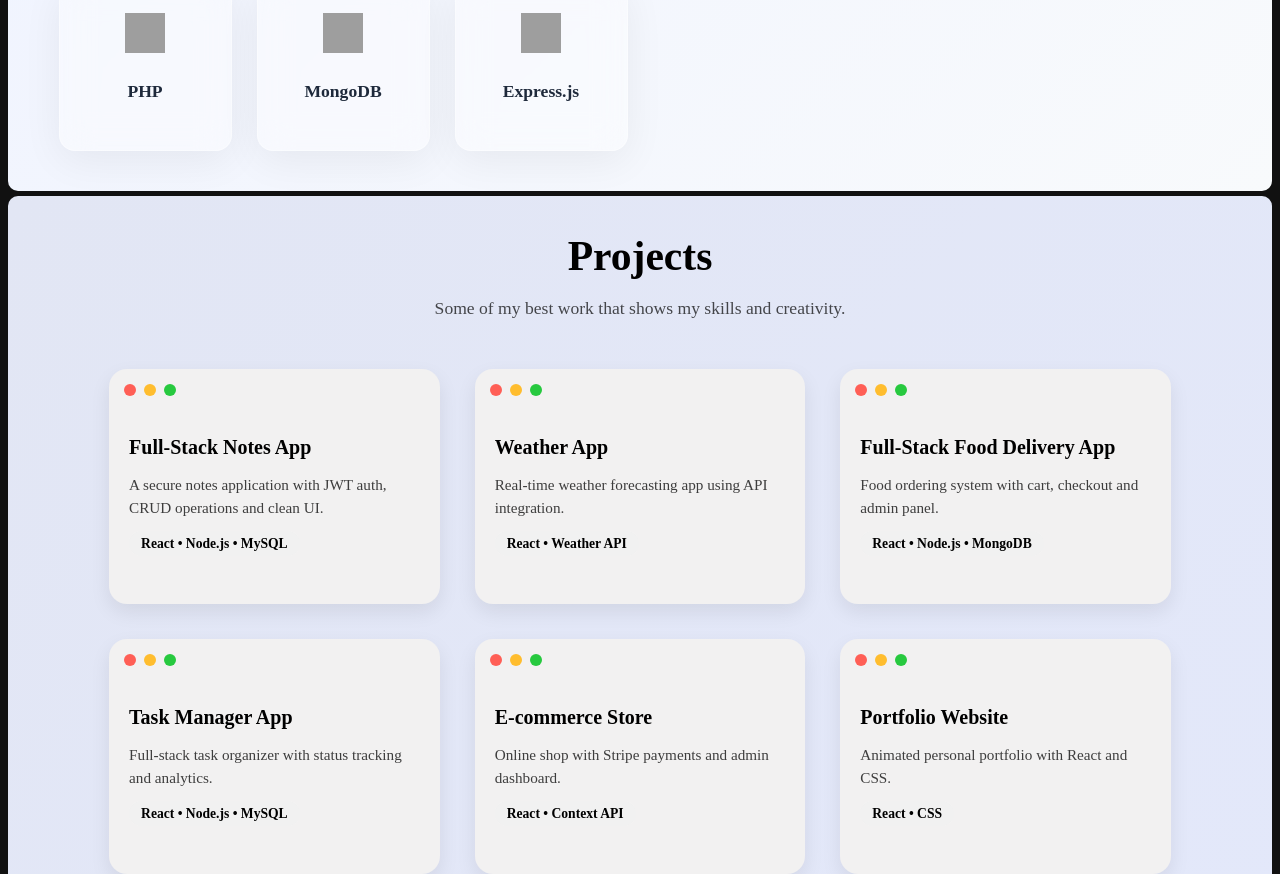
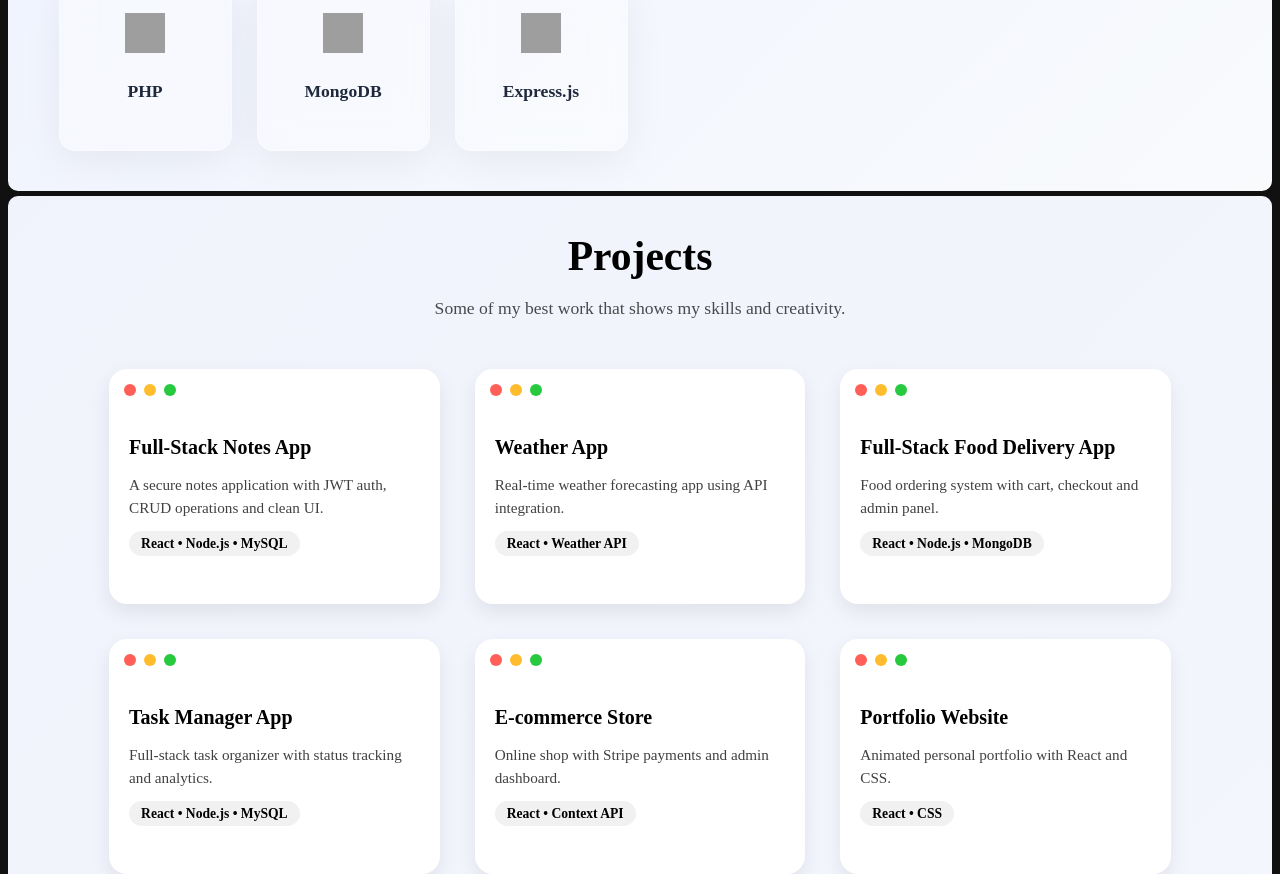
Before and after one commit to GTK-kala/Personal-Portfolio-App, a React (Vite) app in the folder Personal-Portfolio-App/: page / in a window 1280 px wide. Shown: the part 1698-2572 px from the top of the page. Built offline with nearby package versions, Linux system fonts and the light colour scheme; grey boxes are pictures that could not be loaded.

Commit message:
Adding Dark mood on Project section

```diff
--- a/Personal-Portfolio-App/src/components/Projects/Project.css
+++ b/Personal-Portfolio-App/src/components/Projects/Project.css
@@ -1,22 +1,44 @@
 /* ============================= */
 /* SECTION                       */
 /* ============================= */
-.projects {
+.projects_light {
   padding: 2px 8% 80px;
-    background: linear-gradient(135deg, #e2e6f4, #e3e8fa);
-    border-radius: 10px;
-    margin-bottom: 5px;
+  background: linear-gradient(135deg, #f1f3fc, #f4f6fe);
+  border-radius: 10px;
+  margin-bottom: 5px;
   text-align: center;
 }
 
-.projects-title {
+.projects_night {
+  padding: 2px 8% 80px;
+  background: #2a2a2a;
+  border-radius: 10px;
+  margin-bottom: 5px;
+  text-align: center;
+}
+
+.projects-title_light {
   font-size: 2.6rem;
   font-weight: 800;
   margin-bottom: 8px;
 }
 
-.projects-sub {
+.projects-title_night {
+  font-size: 2.6rem;
+  color: #fff;
+  font-weight: 800;
+  margin-bottom: 8px;
+}
+
+.projects-sub_light {
   opacity: 0.7;
+  margin-bottom: 50px;
+  font-size: 1.1rem;
+}
+
+.projects-sub_night {
+  opacity: 0.7;
+  color: #fff;
   margin-bottom: 50px;
   font-size: 1.1rem;
 }
@@ -34,7 +56,7 @@
 /* CARD DESIGN                   */
 /* ============================= */
 .project-card {
-  background: #f2f1f1;
+  background: #fff;
   border-radius: 18px;
   padding: 0;
   height: 220px;
--- a/Personal-Portfolio-App/src/components/Projects/Project.jsx
+++ b/Personal-Portfolio-App/src/components/Projects/Project.jsx
@@ -1,11 +1,15 @@
+import { ContextApi } from "../../context/ContextProvider";
 import { projects } from "../../assets/Data/Data";
+import { useContext } from "react";
 import "./Project.css";
 
 const Projects = () => {
+   const { theme } = useContext(ContextApi);
+
   return (
-    <section className="projects" id="projects">
-      <h2 className="projects-title">Projects</h2>
-      <p className="projects-sub">
+    <section className={theme ? "projects_light" : "projects_night"} id="projects">
+      <h2 className={theme ? "projects-title_light" : "projects-title_night"}>Projects</h2>
+      <p className={theme ? "projects-sub_light" : "projects-sub_night"}>
         Some of my best work that shows my skills and creativity.
       </p>
 
```
